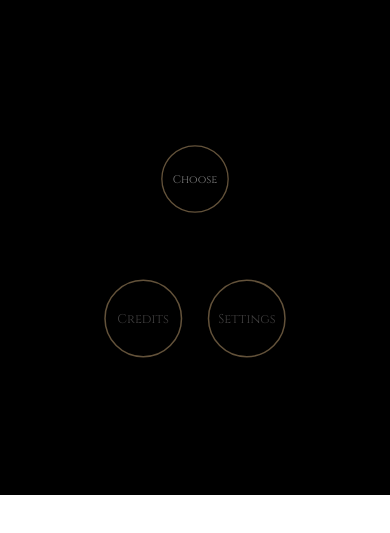
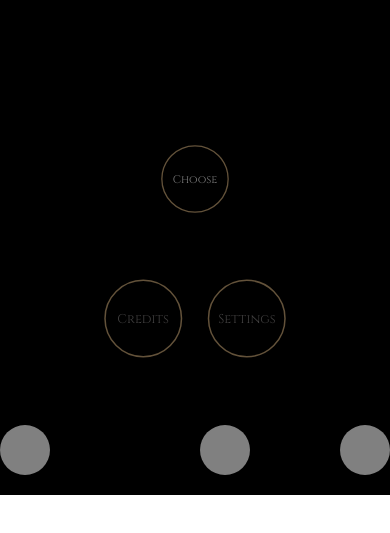
Before and after one commit to damianhol/MagicOwlAcademy, a plain HTML site: page index.html in a window 390 px wide. Shown: the part 349-882 px from the top of the page. Drawn offline with nearby package versions, Linux system fonts and the light colour scheme.

Commit message:
Enabled mobile controls
Enabled mobile controls for devices with max screen width of 554px

```diff
--- a/style.css
+++ b/style.css
@@ -624,6 +624,16 @@ body{
       top: 67%;
       z-index: 4;
     }
+
+    .control-btn {
+        display: flex;
+          width: 50px;
+          height: 50px;
+          background-color: rgba(255, 255, 255, 0.5);
+          border-radius: 50%;
+          cursor: pointer;
+          user-select: none;
+      }
   }
 
   @media screen and (max-width: 548px) {
```
